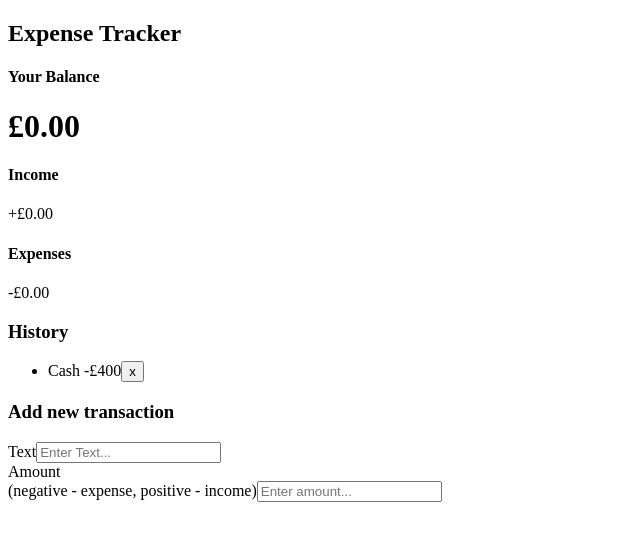
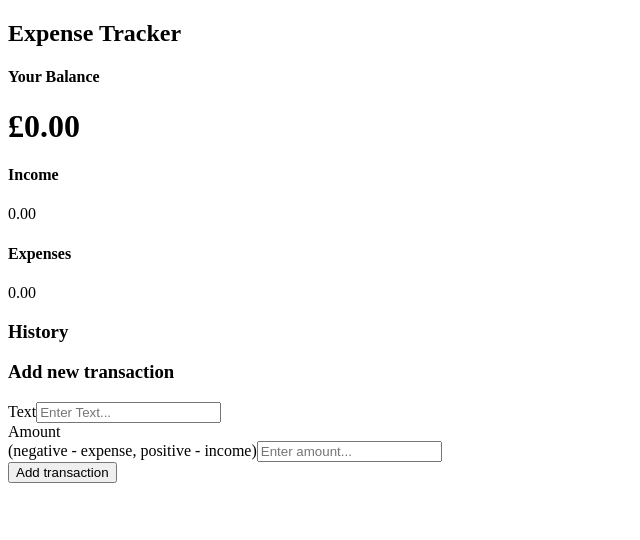
Before and after one commit to tomshaw650/react-finance, a React (Create React App) app: page / in a window 1280 px wide. Shown: the top 540 px of the page, without its empty margins (0-640 px from the left). Built offline with nearby package versions, Linux system fonts and the light colour scheme.

Commit message:
adding context API + provider + functionality

```diff
--- a/src/App.js
+++ b/src/App.js
@@ -5,9 +5,11 @@
 import { TransactionList } from './components/TransactionList';
 import { AddTransaction } from './components/AddTransaction';
 
+import { GlobalProvider } from './context/GlobalState';
+
 function App() {
   return (
-    <div>
+    <GlobalProvider>
       <Header />
       <div className="container">
         <Balance />
@@ -15,7 +17,7 @@
         <TransactionList />
         <AddTransaction />
       </div>
-    </div>
+    </GlobalProvider>
   );
 }
 
--- a/src/components/AddTransaction.js
+++ b/src/components/AddTransaction.js
@@ -1,12 +1,30 @@
-import React, {useState} from 'react'
+import React, { useState, useContext } from 'react'
+import { GlobalContext } from '../context/GlobalState';
+
 
 export const AddTransaction = () => {
   const [text, setText] = useState('');
   const [amount, setAmount] = useState('');
+
+  const { addTransaction } = useContext(GlobalContext);
+
+  const onSubmit = e => {
+    e.preventDefault();
+
+    const newTransaction = {
+      // research uid and maybe use that instead
+      id: Math.floor(Math.random() * 100000000),
+      text,
+      amount: +amount
+    }
+
+    addTransaction(newTransaction);
+  }
+
   return (
     <>
       <h3>Add new transaction</h3>
-      <form>
+      <form onSubmit={onSubmit}>
         <div>
           <label htmlFor="text">Text</label>
           <input type="text" value={text} onChange={(e) => setText(e.target.value)} placeholder="Enter Text..." />
@@ -18,7 +36,7 @@
           </label>
           <input type="number" value={amount} onChange={(e) => setAmount(e.target.value)} placeholder="Enter amount..." />
         </div>
-
+        <button className="btn">Add transaction</button>
       </form>
     </>
   )
--- a/src/components/Balance.js
+++ b/src/components/Balance.js
@@ -1,10 +1,18 @@
-import React from 'react'
+import React, { useContext } from 'react'
+import { GlobalContext } from '../context/GlobalState';
 
 export const Balance = () => {
+  const { transactions } = useContext(GlobalContext);
+
+  const amounts = transactions.map(transaction => transaction.amount);
+  const total = amounts.reduce((acc, item) => (acc += item), 0).toFixed(2);
+
+
+
   return (
     <>
       <h4>Your Balance</h4>
-      <h1 id="balance">£0.00</h1>
+      <h1>£{total}</h1>
     </>
   )
 }
--- a/src/components/IncomeExpenses.js
+++ b/src/components/IncomeExpenses.js
@@ -1,15 +1,29 @@
-import React from 'react'
+import React, { useContext } from 'react'
+import { GlobalContext } from '../context/GlobalState';
 
 export const IncomeExpenses = () => {
+  const { transactions } = useContext(GlobalContext);
+
+  const amounts = transactions.map(transaction => transaction.amount);
+
+  const income = amounts
+    .filter(item => item > 0)
+    .reduce((acc, item) => (acc += item), 0)
+    .toFixed(2);
+
+  const expense = (
+    amounts.filter(item => item < 0).reduce((acc, item) => (acc += item), 0) * -1
+  ).toFixed(2);
+
   return (
     <div>
       <div>
         <h4>Income</h4>
-        <p id="money-plus">+£0.00</p>
+        <p>{income}</p>
       </div>
       <div>
         <h4>Expenses</h4>
-        <p id="money-minus">-£0.00</p>
+        <p>{expense}</p>
       </div>
     </div>
   )
--- /dev/null
+++ b/src/components/Transaction.js
@@ -0,0 +1,16 @@
+import React, { useContext } from 'react'
+import { GlobalContext } from '../context/GlobalState';
+
+export const Transaction = ({ transaction }) => {
+  const { deleteTransaction } = useContext(GlobalContext);
+
+
+  const sign = transaction.amount < 0 ? '-' : '+';
+
+  return (
+    <li className={transaction.amount < 0 ? 'minus' : 'plus'}>
+      {transaction.text} <span>{sign}£{Math.abs(transaction.amount)}</span>
+      <button onClick={() => deleteTransaction(transaction.id)}>x</button>
+    </li>
+  )
+}
--- a/src/components/TransactionList.js
+++ b/src/components/TransactionList.js
@@ -1,13 +1,15 @@
-import React from 'react'
+import React, { useContext } from 'react'
+import { GlobalContext } from '../context/GlobalState';
+import { Transaction } from './Transaction';
 
 export const TransactionList  = () => {
+  const { transactions } = useContext(GlobalContext);
+
   return (
     <>
       <h3>History</h3>
-      <ul id="list">
-        <li class="minus">
-          Cash <span>-£400</span><button>x</button>
-        </li>
+      <ul>
+        {transactions.map(transaction => (<Transaction key={transaction.id} transaction={transaction} />))}
       </ul>
     </>
   )
--- /dev/null
+++ b/src/context/AppReducer.js
@@ -0,0 +1,18 @@
+const AppReducer = (state, action) => {
+ switch(action.type) {
+   case 'DELETE_TRANSACTION':
+     return {
+       ...state,
+       transactions: state.transactions.filter(transaction => transaction.id !== action.payload)
+     }
+    case 'ADD_TRANSACTION':
+      return {
+        ...state,
+        transactions: [action.payload, ...state.transactions]
+      }
+   default:
+     return state;
+  }
+}
+
+export default AppReducer;
--- /dev/null
+++ b/src/context/GlobalState.js
@@ -0,0 +1,38 @@
+import React, { createContext, useReducer } from 'react';
+import AppReducer from './AppReducer';
+
+// initial state
+const initialState = {
+  transactions: []
+}
+
+// create context
+export const GlobalContext = createContext(initialState);
+
+// provider component
+export const GlobalProvider = ({ children }) => {
+  const [state, dispatch] = useReducer(AppReducer, initialState);
+
+  // actions
+  function deleteTransaction(id) {
+    dispatch({
+      type: 'DELETE_TRANSACTION',
+      payload: id
+    });
+  }
+
+  function addTransaction(transaction) {
+    dispatch({
+      type: 'ADD_TRANSACTION',
+      payload: transaction
+    });
+  }
+
+  return (<GlobalContext.Provider value={{
+    transactions: state.transactions,
+    deleteTransaction,
+    addTransaction
+  }}>
+    {children}
+  </GlobalContext.Provider>);
+}
```
